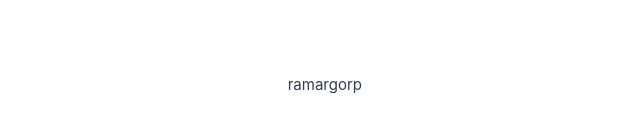
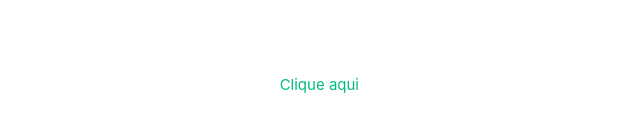
Before and after one commit to kauabarros-24/vue-vue, a Vue app: page / in a window 1280 px wide. Shown: the part 315-446 px from the top of the page, without its empty margins (278-918 px from the left). Built offline with nearby package versions, Linux system fonts and the light colour scheme.

Commit message:
criado um botão que quando clicado da alert

```diff
--- a/src/App.vue
+++ b/src/App.vue
@@ -1,17 +1,15 @@
-
 <script setup>
-const mensagem = 'programar'
-function reverter(texto) {
-  return texto.split('').reverse('').join('')
+function mostrarAlert (){
+  alert("Botão clicaco")
 }
 </script>
 
 <template>
-  <p>{{ reverter(mensagem) }}</p>
-
+  <a v-on:click="mostrarAlert"><b>Clique aqui</b></a>
 
 </template>
-
-
-<style scoped>
+<style>
+a {
+  cursor: pointer;
+}
 </style>
```
